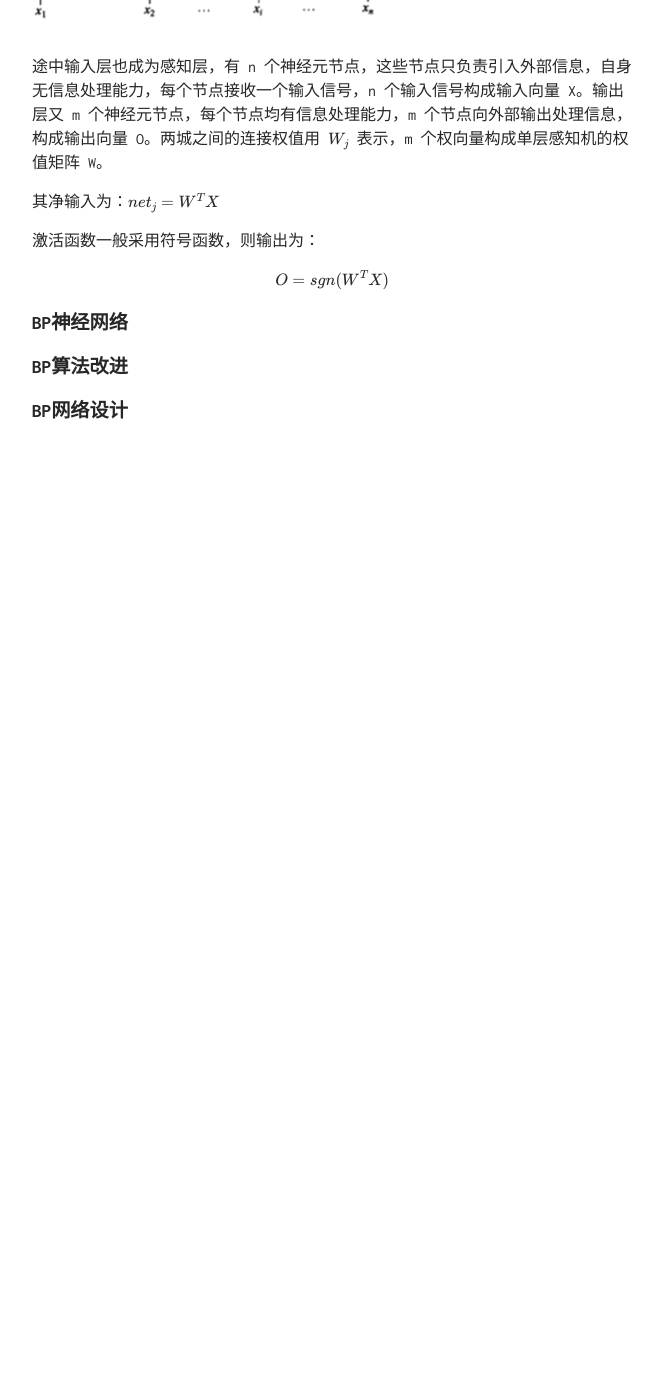
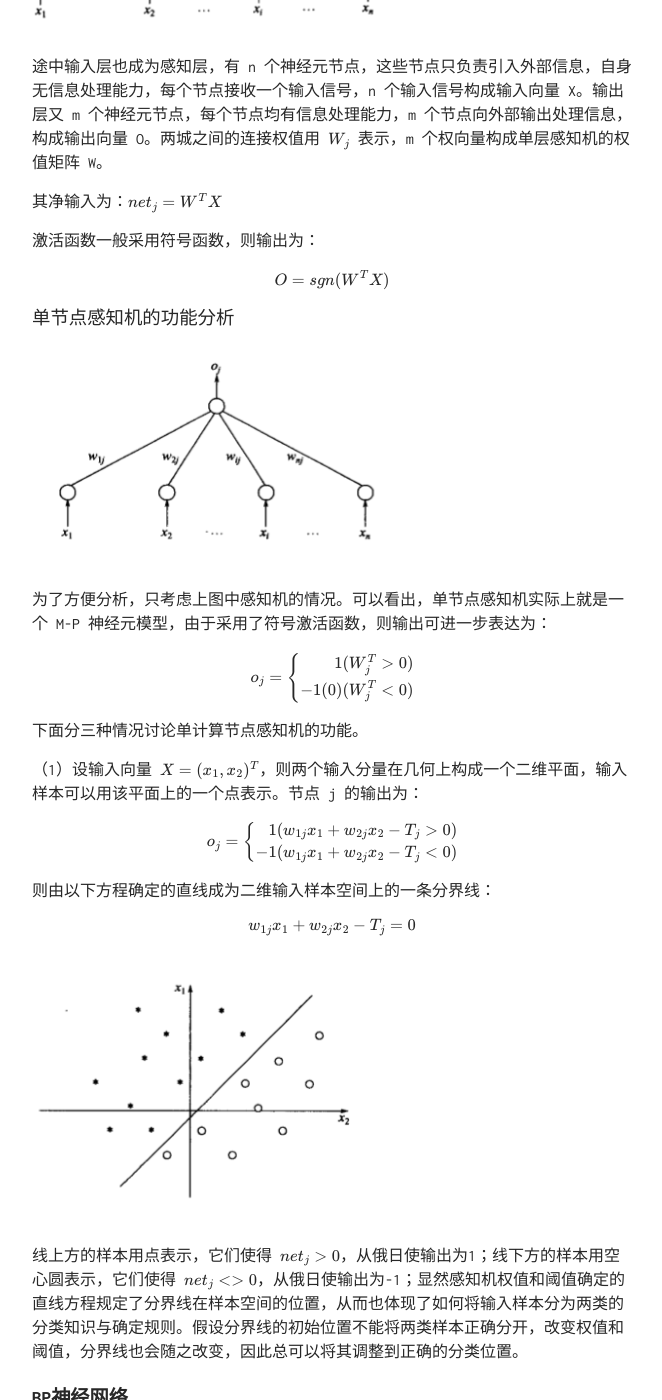
Before and after one commit to TobiahShaw/TobiahShaw.github.io, a Jekyll site: the page built from _posts/2019-09-30-Supervised-learning-neural-network.md, in a window 1280 px wide and 1400 px high, scrolled down 769 px. Shown: the whole window, without its empty margins (308-970 px from the left). Built offline with Jekyll 4.4.1, drawn with Linux system fonts in a browser that asks for light colours; our own code applies the rules of GitHub Pages for plain Markdown files; formulas are drawn with MathJax 3; before the commit the page ends 1285 px from its top, so only the background shows below that.

Commit message:
ADD CONTENT;

```diff
--- a/_posts/2019-09-30-Supervised-learning-neural-network.md
+++ b/_posts/2019-09-30-Supervised-learning-neural-network.md
@@ -20,6 +20,38 @@
 
 $$ O = sgn(W^T X) $$
 
+### 单节点感知机的功能分析
+
+![图1.2](../assets/img/20190930/1.2.PNG)
+
+为了方便分析，只考虑上图中感知机的情况。可以看出，单节点感知机实际上就是一个 M-P 神经元模型，由于采用了符号激活函数，则输出可进一步表达为：
+
+$$ o_j = \left\{
+\begin{aligned}
+1  (W_j^T > 0) \\
+-1(0)  (W_j^T < 0)
+\end{aligned}
+\right. $$
+
+下面分三种情况讨论单计算节点感知机的功能。
+
+（1）设输入向量 $ X = (x_1, x_2)^T $，则两个输入分量在几何上构成一个二维平面，输入样本可以用该平面上的一个点表示。节点 j 的输出为：
+
+$$ o_j = \left\{
+\begin{aligned}
+1  (w_{1j}x_1 + w_{2j}x_2 - T_j > 0) \\
+-1 (w_{1j}x_1 + w_{2j}x_2 - T_j < 0)
+\end{aligned}
+\right. $$
+
+则由以下方程确定的直线成为二维输入样本空间上的一条分界线：
+
+$$ w_{1j}x_1 + w_{2j}x_2 - T_j = 0 $$
+
+![图1.3](../assets/img/20190930/1.3.PNG)
+
+线上方的样本用点表示，它们使得 $ net_j > 0 $，从俄日使输出为1；线下方的样本用空心圆表示，它们使得 $ net_j <> 0 $，从俄日使输出为-1；显然感知机权值和阈值确定的直线方程规定了分界线在样本空间的位置，从而也体现了如何将输入样本分为两类的分类知识与确定规则。假设分界线的初始位置不能将两类样本正确分开，改变权值和阈值，分界线也会随之改变，因此总可以将其调整到正确的分类位置。
+
 ## BP神经网络
 
 ## BP算法改进
```
Also changed, not shown: assets/img/20190930/1.2.PNG (added), assets/img/20190930/1.3.PNG (added).
